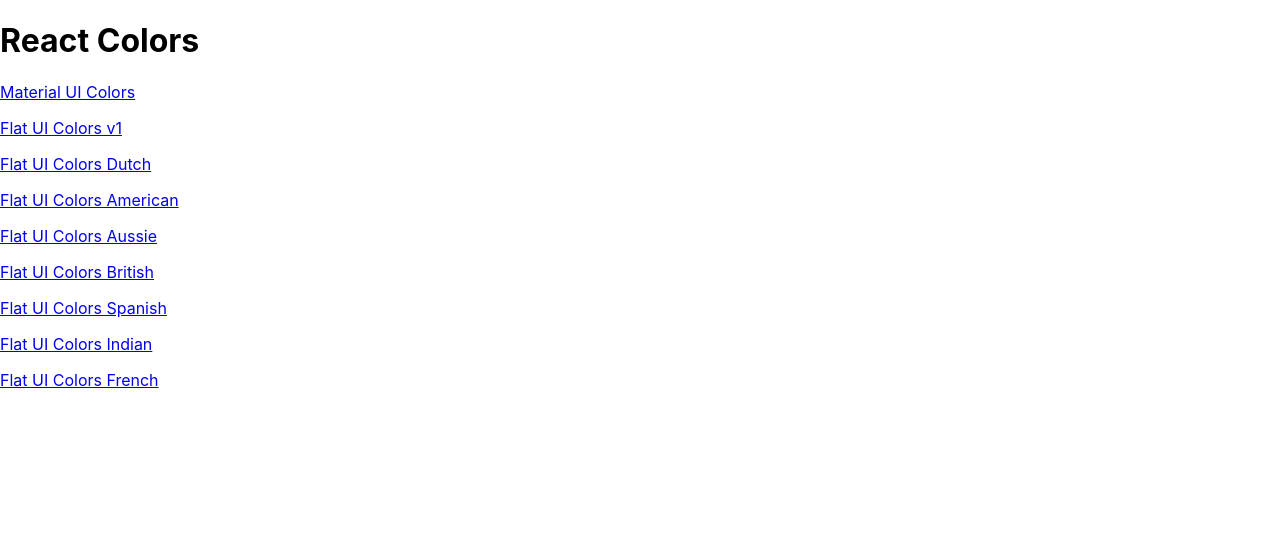
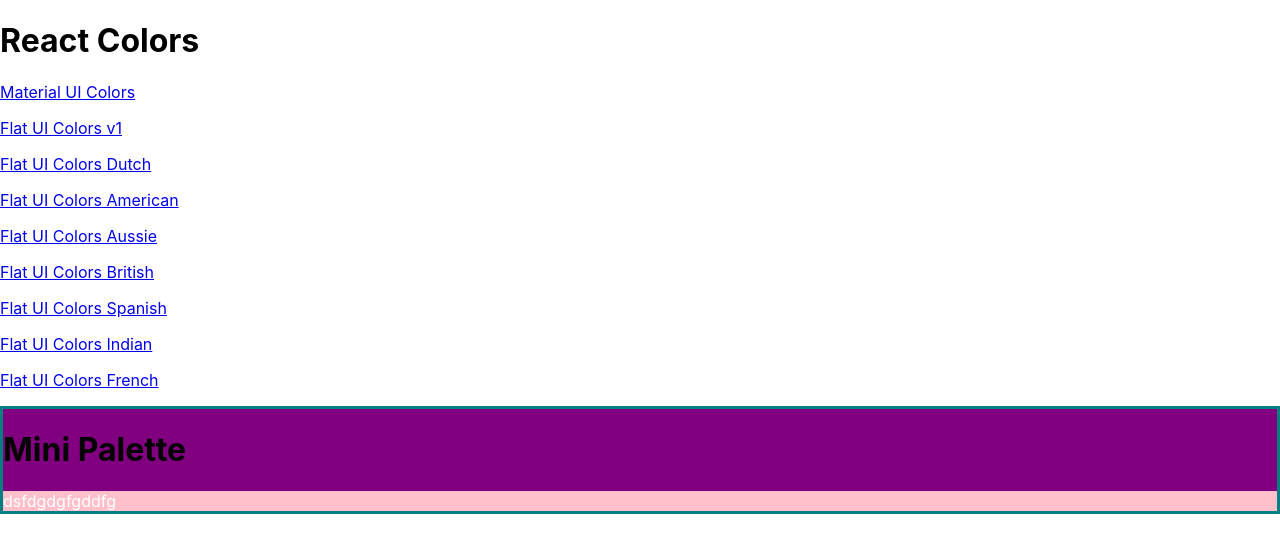
Before and after one commit to adarshnanwani/colors-app, a React (Create React App) app: page / in a window 1280 px wide. Shown: the top 552 px of the page. Built offline with nearby package versions, Linux system fonts and the light colour scheme; the HTML template or start-up script is replaced by a standard one.

Commit message:
Add withStyles HOC.

```diff
--- a/package.json
+++ b/package.json
@@ -5,6 +5,7 @@
   "dependencies": {
     "@material-ui/core": "^4.9.1",
     "@material-ui/icons": "^4.9.1",
+    "@material-ui/styles": "^4.9.0",
     "@testing-library/jest-dom": "^4.2.4",
     "@testing-library/react": "^9.4.0",
     "@testing-library/user-event": "^7.2.1",
--- /dev/null
+++ b/src/MiniPalette.js
@@ -0,0 +1,25 @@
+import React from "react";
+import { withStyles } from "@material-ui/styles";
+
+const styles = {
+  main: {
+    backgroundColor: "purple",
+    border: "3px solid teal"
+  },
+  secondary: {
+    backgroundColor: "pink",
+    color: '#fff'
+  }
+};
+
+const MiniPalette = props => {
+  const {classes} = props;
+  return (
+    <div className={classes.main}>
+      <h1>Mini Palette</h1>
+      <section className={classes.secondary}>dsfdgdgfgddfg</section>
+    </div>
+  );
+};
+
+export default withStyles(styles)(MiniPalette);
--- a/src/PaletteList.js
+++ b/src/PaletteList.js
@@ -1,5 +1,6 @@
 import React, { Component } from "react";
 import { Link } from "react-router-dom";
+import MiniPalette from './MiniPalette';
 export default class PaletteList extends Component {
   render() {
     const { palettes } = this.props;
@@ -13,6 +14,7 @@
             </p>
           );
         })}
+        <MiniPalette />
       </div>
     );
   }
```
